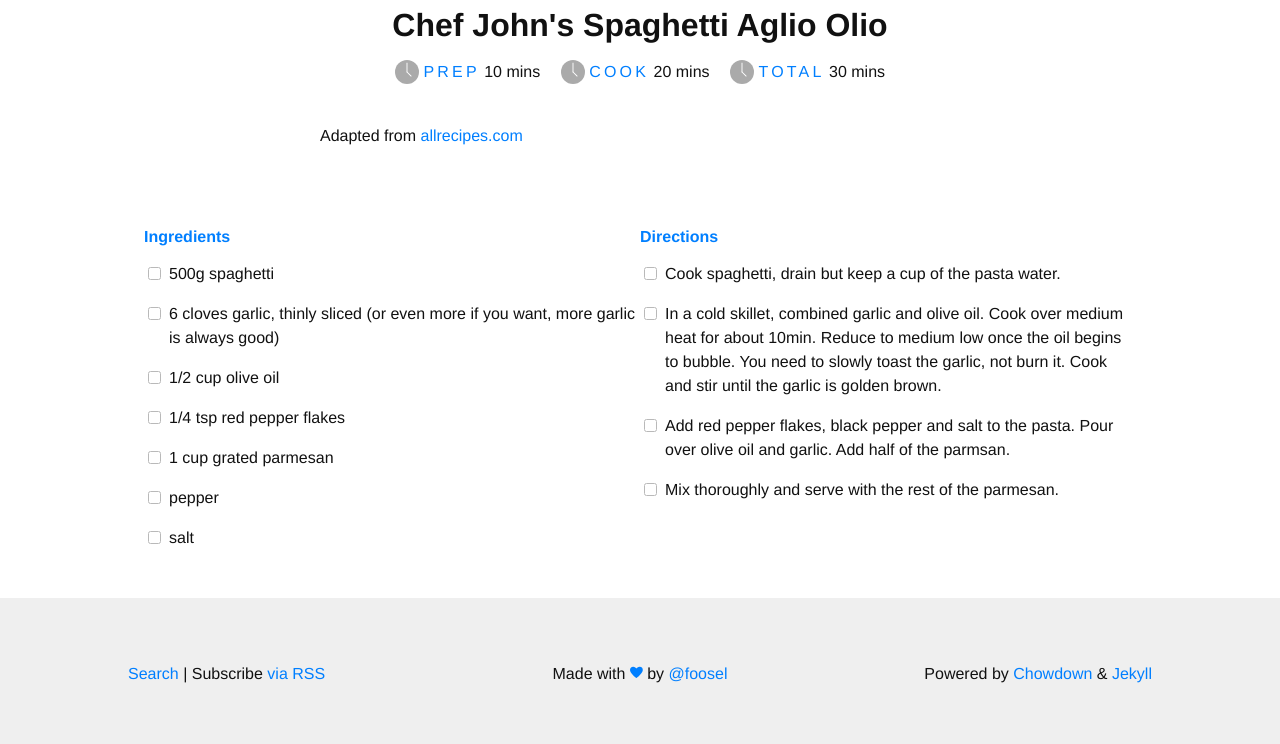
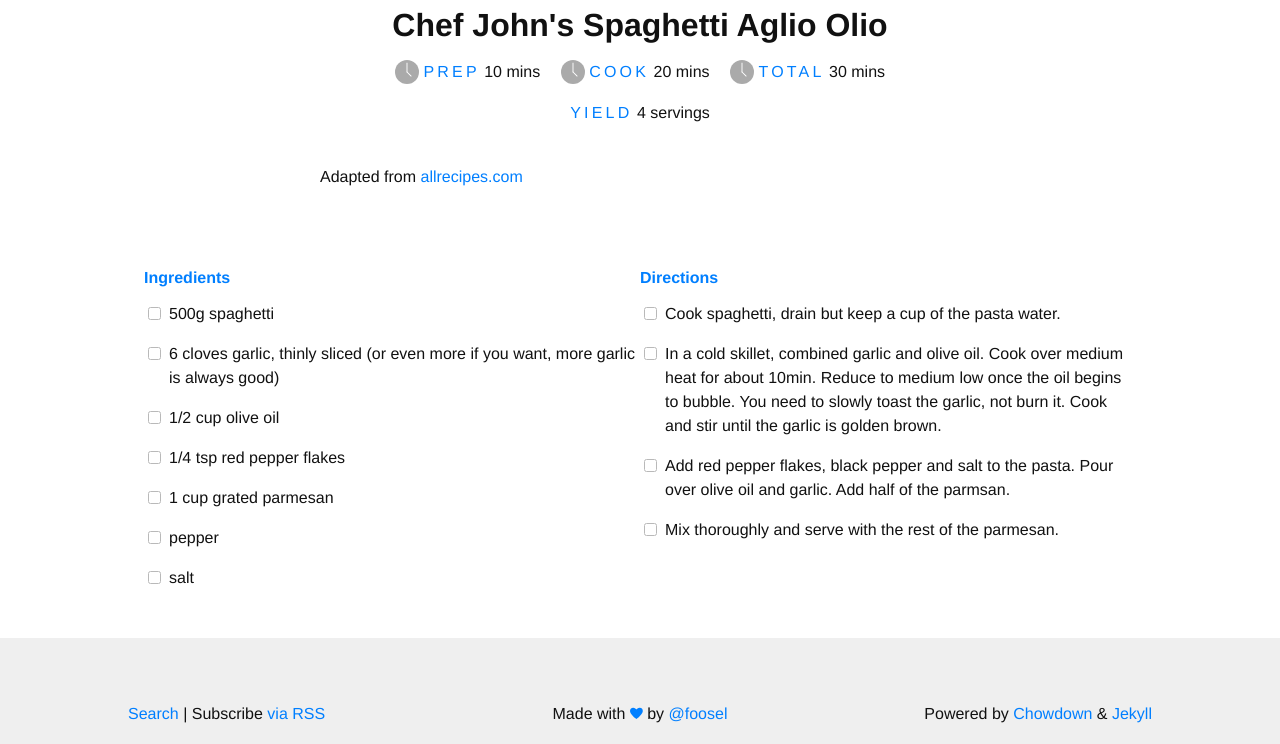
Before and after one commit to foosel/food.foosel.net, a Jekyll site: the page built from _recipes/chef-johns-spaghetti-aglio-olio.md, in a window 1280 px wide and 900 px high, scrolled down 651 px, cut to the strip 156-900 px from the top of the window. Built offline with Jekyll 4.4.1, drawn with Linux system fonts in a browser that asks for light colours; nearby versions of some CDN libraries; some web fonts are replaced.

Commit message:
Forgot to include recipe template

```diff
--- a/_layouts/recipe.html
+++ b/_layouts/recipe.html
@@ -23,6 +23,7 @@ layout: default
   <header class="post-header">
     <h1 class="post-title center m1 sm-mt3" itemprop="name">{{ page.title }}</h1>
     {% include timings.html recipe=page %}
+    {% include yield.html recipe=page %}
   </header>
 
   <div class="px2 mt3 clearfix">
@@ -103,6 +104,8 @@ layout: default
 
       {% include timings.html recipe=recipe %}
 
+      {% include yield.html recipe=page %}
+
       <h4 class="blue regular xs-center">{{ site.translation[site.language].ingredients }}</h4>
         <ul class="ingredients" itemprop="ingredients">
         {% for item in recipe.ingredients %}
```
